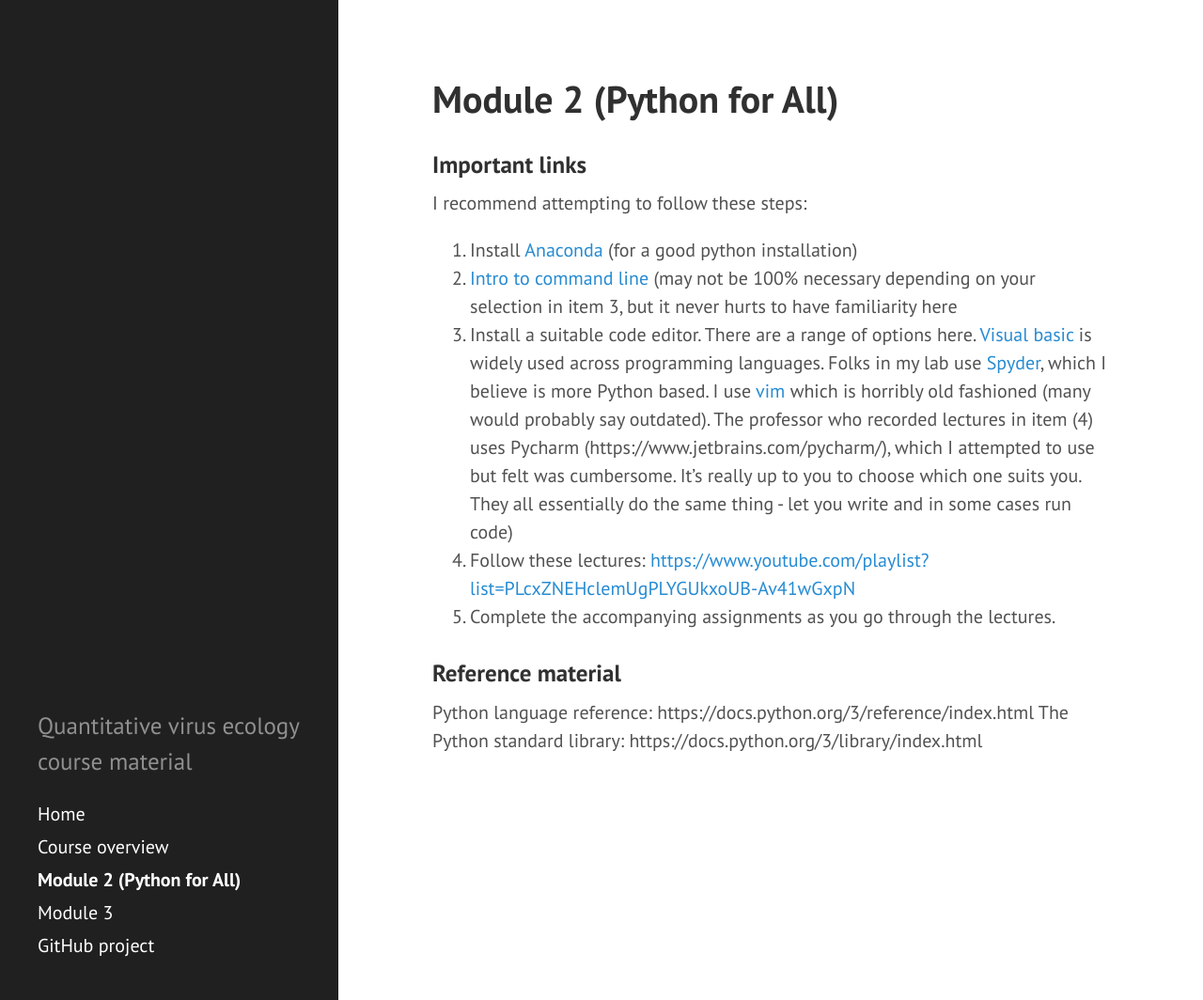
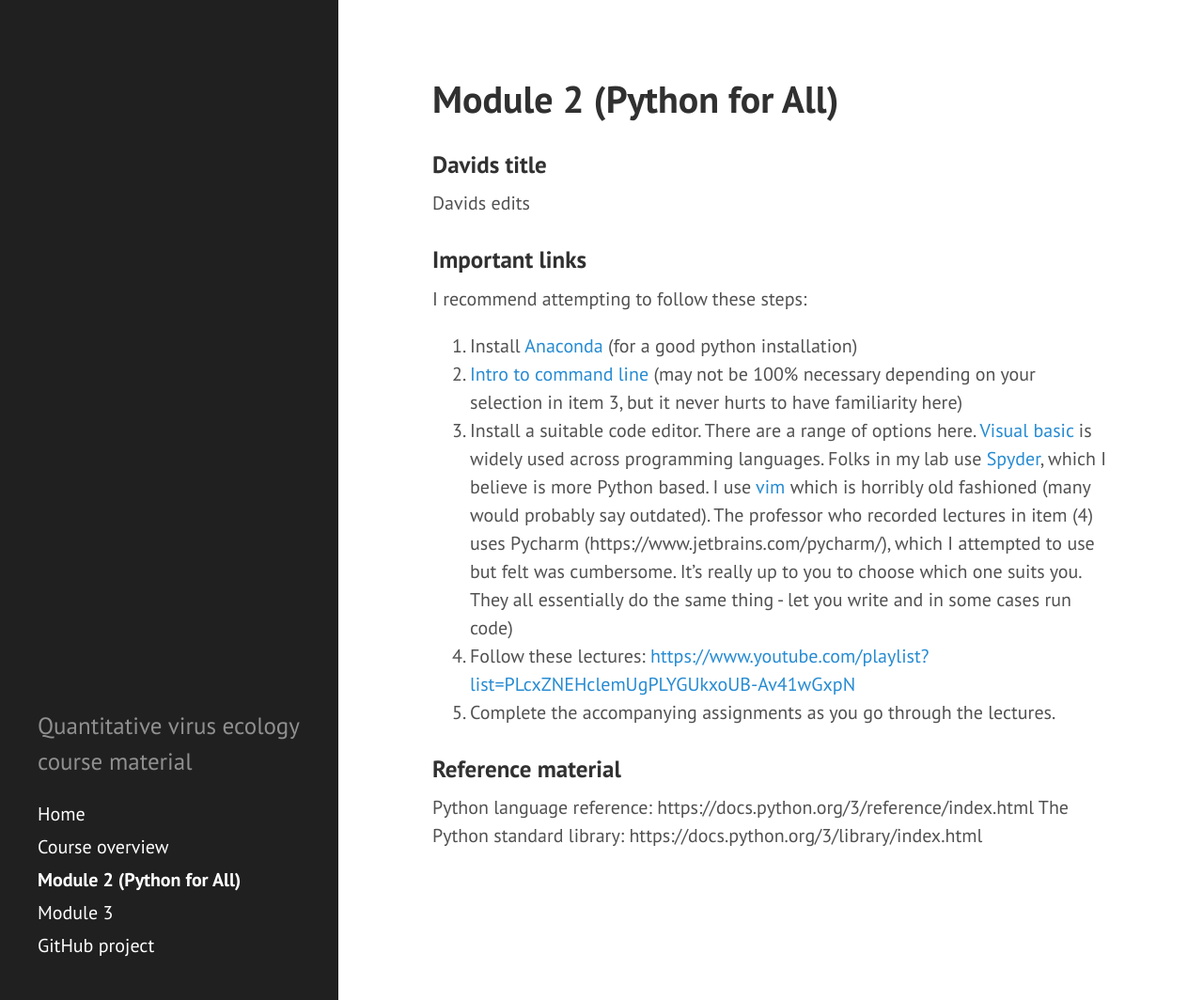
Before and after one commit to dtalmy/dtalmy-github.io, a Jekyll site: the page built from module2.md, in a window 1280 px wide and 1064 px high. Shown: the whole window at 94% size. Built offline with Jekyll 4.4.1, drawn with Linux system fonts in a browser that asks for light colours.

Commit message:
test edits

```diff
--- a/module2.md
+++ b/module2.md
@@ -5,12 +5,16 @@ title: Module 2 (Python for All)
 order: 2
 ---
 
+### Davids title
+
+Davids edits
+
 ### Important links
 
 I recommend attempting to follow these steps:
 
 1. Install [Anaconda](https://www.anaconda.com/products/distribution) (for a good python installation)
-2. [Intro to command line](https://tutorial.djangogirls.org/en/intro_to_command_line/) (may not be 100% necessary depending on your selection in item 3, but it never hurts to have familiarity here
+2. [Intro to command line](https://tutorial.djangogirls.org/en/intro_to_command_line/) (may not be 100% necessary depending on your selection in item 3, but it never hurts to have familiarity here)
 3. Install a suitable code editor. There are a range of options here. [Visual basic](https://code.visualstudio.com) is widely used across programming languages. Folks in my lab use [Spyder](https://www.spyder-ide.org), which I believe is more Python based. I use [vim](https://www.vim.or) which is horribly old fashioned (many would probably say outdated). The professor who recorded lectures in item (4) uses Pycharm (https://www.jetbrains.com/pycharm/), which I attempted to use but felt was cumbersome. It’s really up to you to choose which one suits you. They all essentially do the same thing - let you write and in some cases run code)
 4. Follow these lectures: [https://www.youtube.com/playlist?list=PLcxZNEHclemUgPLYGUkxoUB-Av41wGxpN](https://www.youtube.com/playlist?list=PLcxZNEHclemUgPLYGUkxoUB-Av41wGxpN)
 5. Complete the accompanying assignments as you go through the lectures.
```
